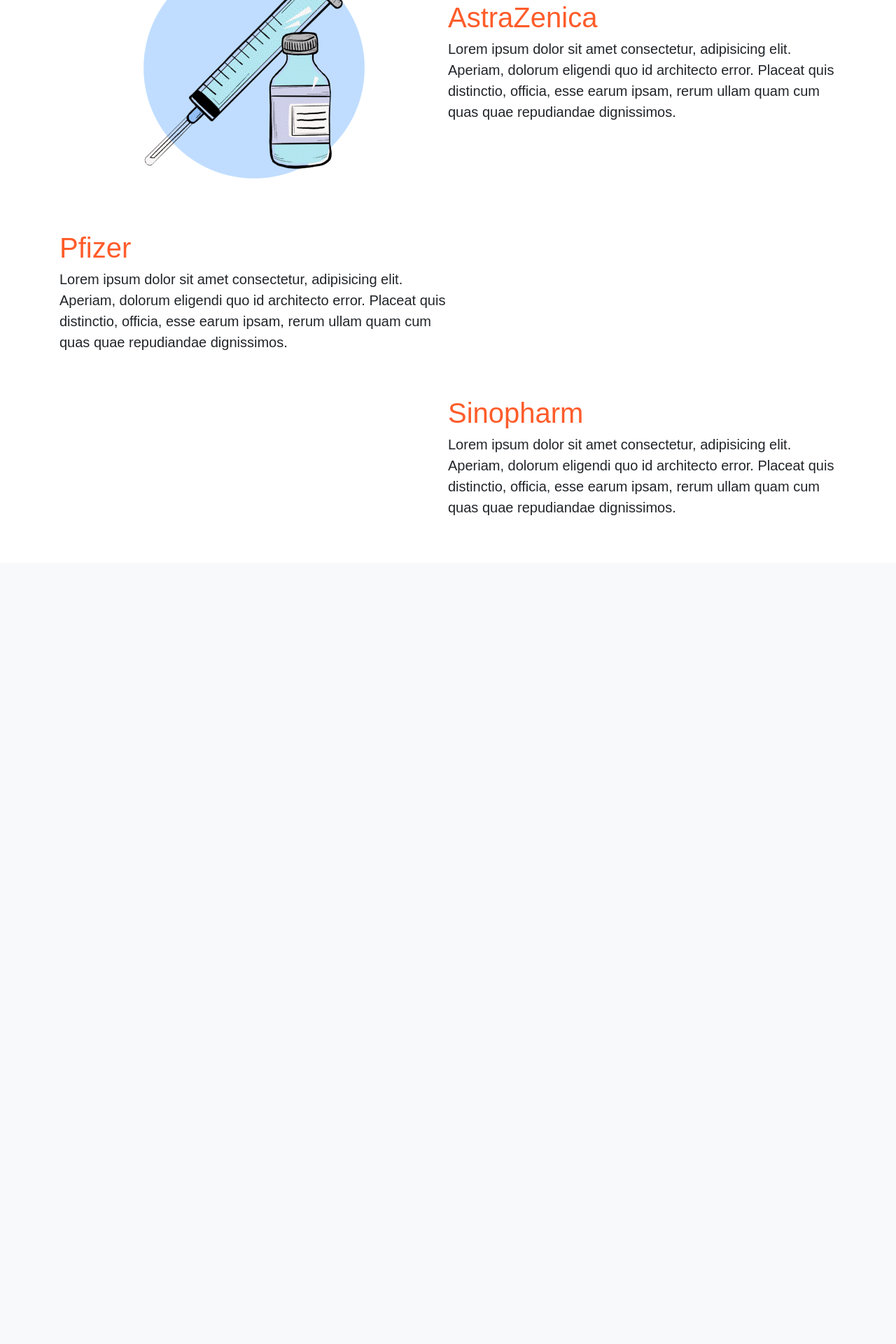
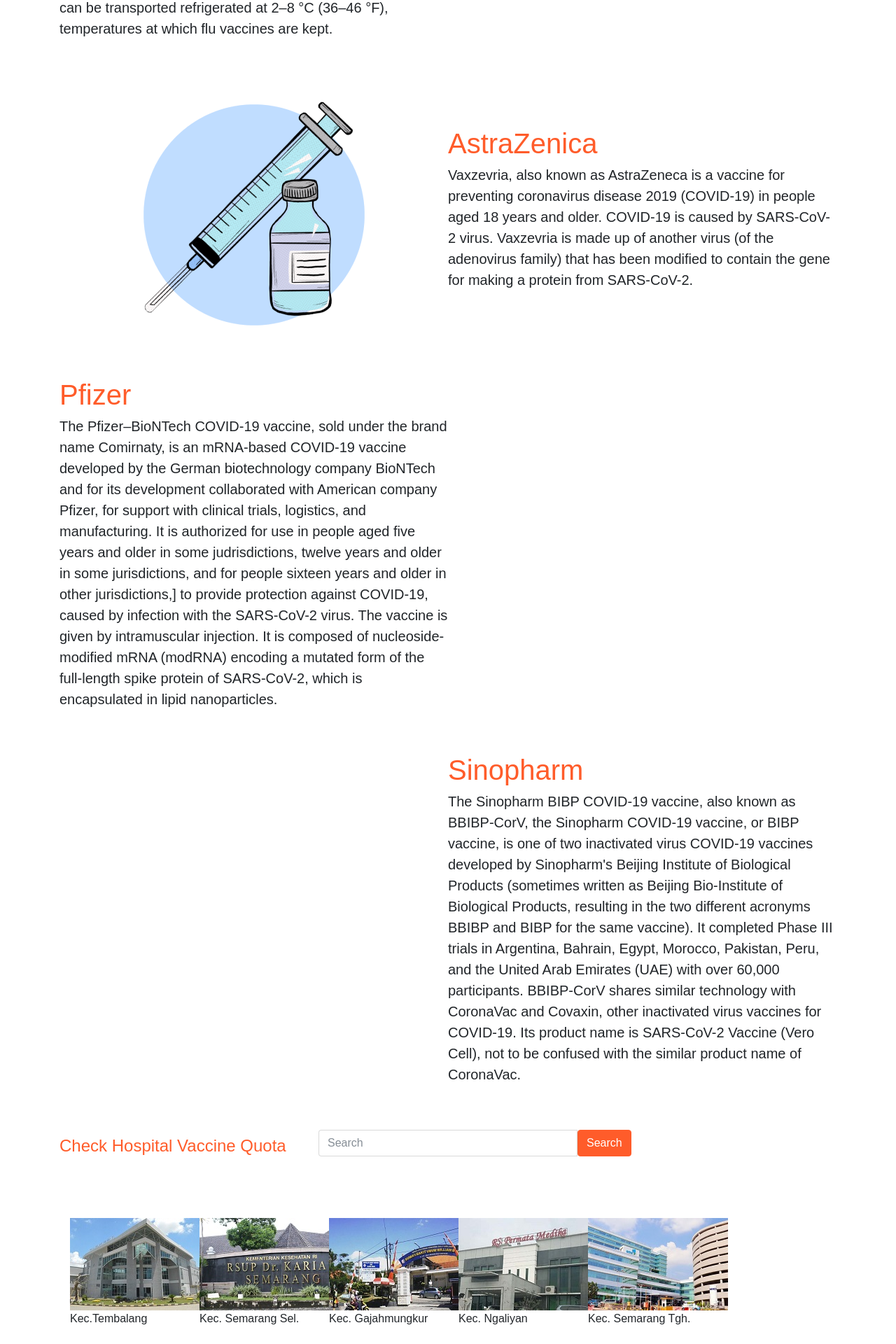
Before and after one commit to alfonslu/VaksinGO, a PHP site: page /index.php in a window 1280 px wide. Shown: the part 1000-2920 px from the top of the page at 70% size. Before the commit the page ends 1736 px from the top, so only its background shows below. Run offline with PHP 8.4, Linux system fonts and the light colour scheme.

Commit message:
update index

```diff
--- a/index.php
+++ b/index.php
@@ -35,7 +35,7 @@
             <div class="d-flex flex-row">
                 <div class="w-50 my-auto">
                     <h1 class="display-5 orange">Sinovac</h1>
-                    <p class="lead">Lorem ipsum dolor sit amet consectetur, adipisicing elit. Aperiam, dolorum eligendi quo id architecto error. Placeat quis distinctio, officia, esse earum ipsam, rerum ullam quam cum quas quae repudiandae dignissimos.</p>
+                    <p class="lead">CoronaVac, also known as the Sinovac COVID-19 vaccine, is an inactivated virus COVID-19 vaccine developed by the Chinese company Sinovac Biotech. It was Phase III clinical trialled in Brazil, Chile, Indonesia, the Philippines, and Turkey and relies on traditional technology similar to other inactivated-virus COVID-19 vaccines, such as the Sinopharm BIBP vaccine, another Chinese vaccine, and Covaxin, an Indian vaccine. CoronaVac does not need to be frozen and both the final product and the raw material for formulating CoronaVac can be transported refrigerated at 2–8 °C (36–46 °F), temperatures at which flu vaccines are kept.</p>
                 </div>
             </div>
         </div>
@@ -44,7 +44,7 @@
             <div class="d-flex flex-row-reverse">
                 <div class="w-50 my-auto">
                     <h1 class="display-5 orange">AstraZenica</h1>
-                    <p class="lead">Lorem ipsum dolor sit amet consectetur, adipisicing elit. Aperiam, dolorum eligendi quo id architecto error. Placeat quis distinctio, officia, esse earum ipsam, rerum ullam quam cum quas quae repudiandae dignissimos.</p>
+                    <p class="lead">Vaxzevria, also known as AstraZeneca is a vaccine for preventing coronavirus disease 2019 (COVID-19) in people aged 18 years and older. COVID-19 is caused by SARS-CoV-2 virus. Vaxzevria is made up of another virus (of the adenovirus family) that has been modified to contain the gene for making a protein from SARS-CoV-2.</p>
                 </div>
                 <div class="mx-auto">
                     <img src="img/syringe.png" alt="">
@@ -56,7 +56,7 @@
             <div class="d-flex flex-row">
                 <div class="w-50 my-auto">
                     <h1 class="display-5 orange">Pfizer</h1>
-                    <p class="lead">Lorem ipsum dolor sit amet consectetur, adipisicing elit. Aperiam, dolorum eligendi quo id architecto error. Placeat quis distinctio, officia, esse earum ipsam, rerum ullam quam cum quas quae repudiandae dignissimos.</p>
+                    <p class="lead">The Pfizer–BioNTech COVID-19 vaccine, sold under the brand name Comirnaty, is an mRNA-based COVID-19 vaccine developed by the German biotechnology company BioNTech and for its development collaborated with American company Pfizer, for support with clinical trials, logistics, and manufacturing. It is authorized for use in people aged five years and older in some judrisdictions, twelve years and older in some jurisdictions, and for people sixteen years and older in other jurisdictions,] to provide protection against COVID-19, caused by infection with the SARS-CoV-2 virus. The vaccine is given by intramuscular injection. It is composed of nucleoside-modified mRNA (modRNA) encoding a mutated form of the full-length spike protein of SARS-CoV-2, which is encapsulated in lipid nanoparticles.</p>
                 </div>
             </div>
         </div>
@@ -65,16 +65,80 @@
             <div class="d-flex flex-row-reverse">
                 <div class="w-50 my-auto">
                     <h1 class="display-5 orange">Sinopharm</h1>
-                    <p class="lead">Lorem ipsum dolor sit amet consectetur, adipisicing elit. Aperiam, dolorum eligendi quo id architecto error. Placeat quis distinctio, officia, esse earum ipsam, rerum ullam quam cum quas quae repudiandae dignissimos.</p>
+                    <p class="lead">The Sinopharm BIBP COVID-19 vaccine, also known as BBIBP-CorV, the Sinopharm COVID-19 vaccine, or BIBP vaccine, is one of two inactivated virus COVID-19 vaccines developed by Sinopharm's Beijing Institute of Biological Products (sometimes written as Beijing Bio-Institute of Biological Products, resulting in the two different acronyms BBIBP and BIBP for the same vaccine). It completed Phase III trials in Argentina, Bahrain, Egypt, Morocco, Pakistan, Peru, and the United Arab Emirates (UAE) with over 60,000 participants. BBIBP-CorV shares similar technology with CoronaVac and Covaxin, other inactivated virus vaccines for COVID-19. Its product name is SARS-CoV-2 Vaccine (Vero Cell), not to be confused with the similar product name of CoronaVac.</p>
                 </div>
             </div>
-        </div>
-    </section>
 
-    <section class="container">
+            <div class="my-5">
+                <div class="d-flex flex-row">
+                    <div class="w-50 my-auto">
+                        <h4 class="display-5 orange">Check Hospital Vaccine Quota</h4>
+                    </div>
 
+                    <div class="input-group mb-3">
+                        <input type="text" class="form-control" placeholder="Search" aria-label="Hospital List" aria-describedby="basic-addon2">
+                        <div class="w-50">
+                            <input class="btn btn-primary" type="button" value="Search">
+                        </div>
+                    </div>
+                </div>
+
+                <br>
+                <br>
+                <br>
+                <div class="container">
+                    <ul class="row">
+                        <li class="col-lg-2 col-md-2 col-sm-3 col-xs-4"><img src="img/RSND.jpg" />
+                            <p>Kec.Tembalang</p>
+                        </li>
+                        <li class="col-lg-2 col-md-2 col-sm-3 col-xs-4"><img src="img/RSK.jpg" />
+                            <p> Kec. Semarang Sel.</p>
+                        </li>
+                        <li class="col-lg-2 col-md-2 col-sm-3 col-xs-4"><img src="img/RSUWB.jpg" />
+                            <p>Kec. Gajahmungkur</p>
+                        </li>
+                        <li class="col-lg-2 col-md-2 col-sm-3 col-xs-4"><img src="img/RSMP.jpg" />
+                            <p>Kec. Ngaliyan
+                            <p>
+                        </li>
+                        <li class="col-lg-2 col-md-2 col-sm-3 col-xs-4"><img src="img/RST.jpg" />
+                            <p>Kec. Semarang Tgh.
+                            <p>
+                        </li>
+                    </ul>
+                </div>
+
+                <br>
+                <br>
+                <br>
+                <div class="row justify-content-center">
+                    <div class="col-md-12 text-center">
+                        <h3 class="display-5 orange">Call Center</h3>
+                        <h1 class="display-5 orange">123-456789</h1>
+                    </div>
+
+                </div>
     </section>
 
 </body>
 
+<footer>
+    <br>
+    <center>
+        <img src="img\VaksinGO-logo.png">
+    </center>
+    <br>
+    <br>
+    <p align="center">Get your <span class="emp">vaccine</span>, Get your health</p>
+    <br>
+    <center>
+        <a href="https://www.instagram.com/"><img src="img\instagram.png"></a>
+        <a href="https://twitter.com/"><img src="img\twitter.png"></a>
+        <a href="https://www.whatsapp.com/"><img src="img\whatsapp.png"></a>
+        <a href="https://google.com/"><img src="img\google.png"></a>
+    </center>
+    <br>
+    <p align="center">2021</p>
+</footer>
+
 </html>
```
